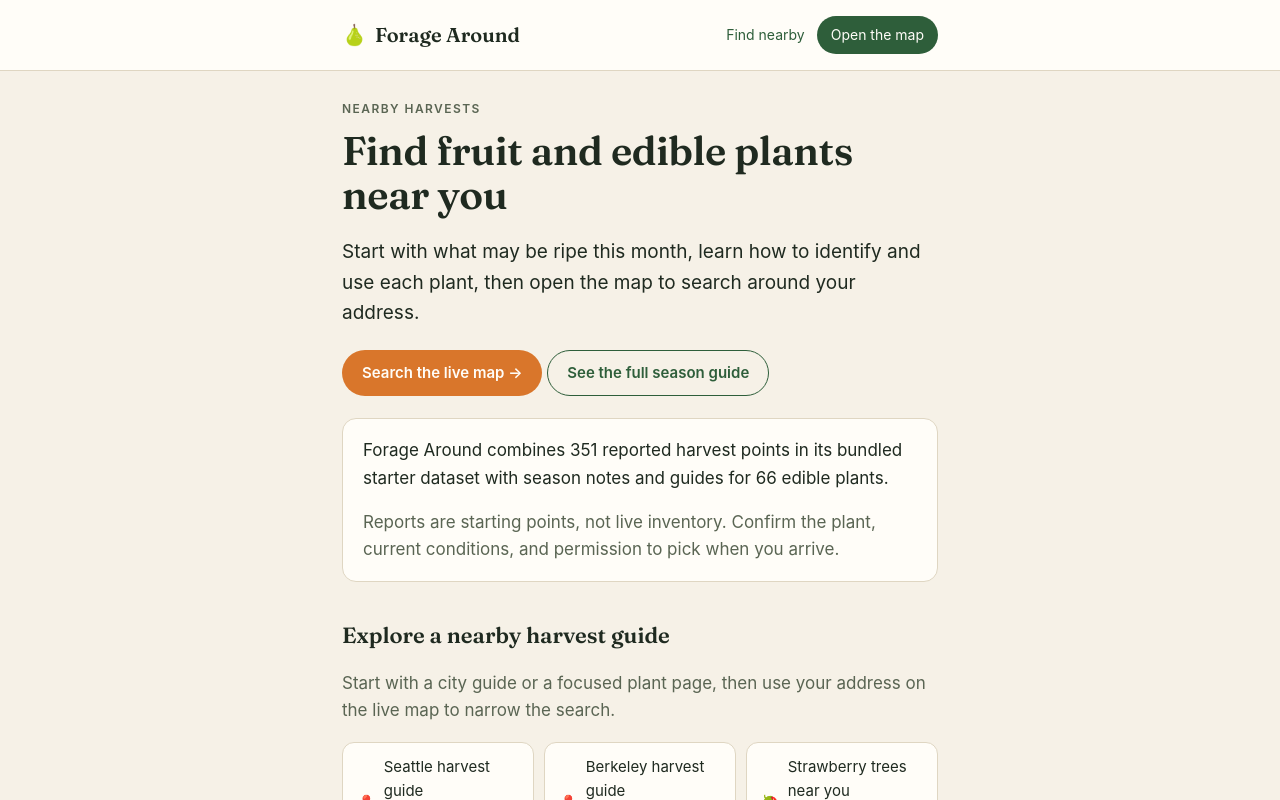
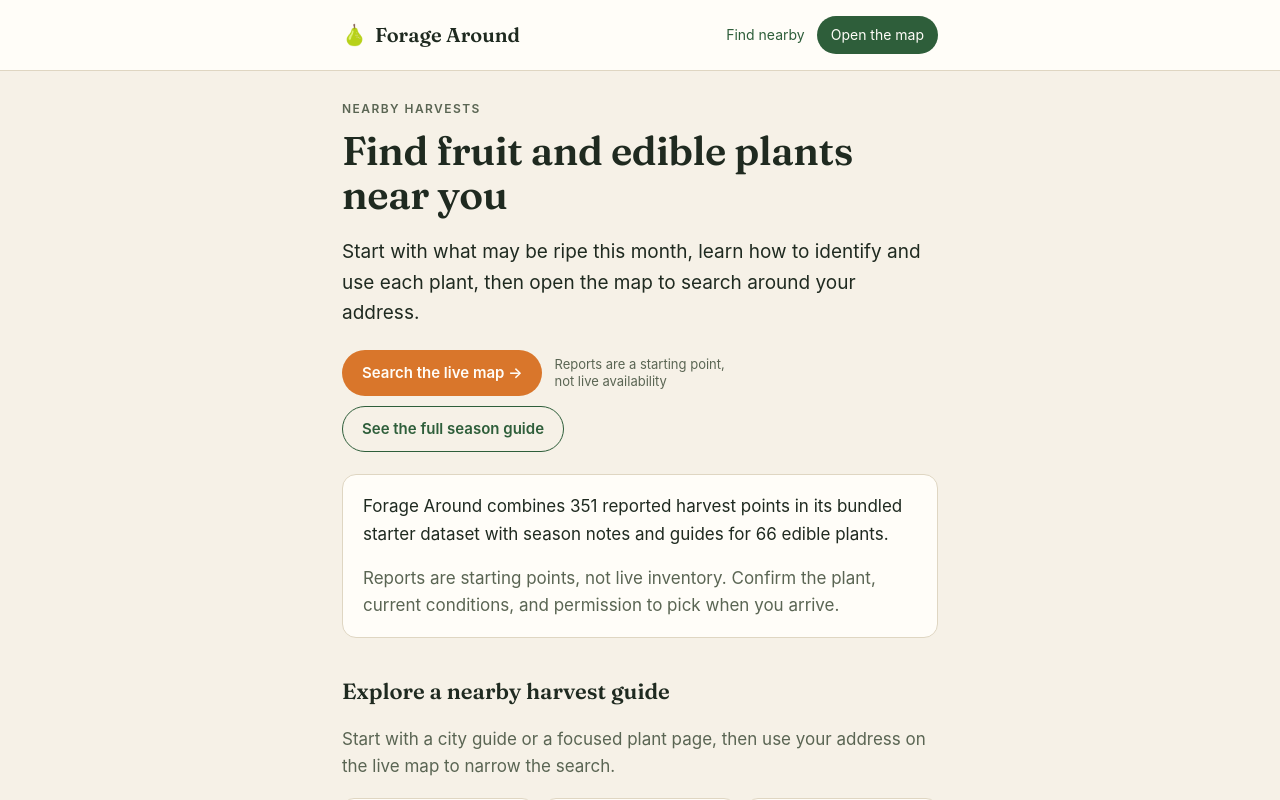
Before and after one commit to sarbak/forage-around, a Next.js app in the folder seo-site/: page /locations in a window 1280 px wide. Shown: the top 800 px of the page. Built offline with nearby package versions, Linux system fonts and the light colour scheme; no server answers.

Commit message:
Clarify nearby report availability
Co-authored-by: tin-computer[bot] <277149838+tin-computer[bot]@users.noreply.github.com>

```diff
--- a/seo-site/app/globals.css
+++ b/seo-site/app/globals.css
@@ -233,6 +233,18 @@ ul.clean li {
   font-size: 15px;
 }
 
+.locations-actions {
+  display: flex;
+  align-items: center;
+  flex-wrap: wrap;
+  gap: 10px 12px;
+  margin: 22px 0;
+}
+.locations-availability-note {
+  max-width: 190px;
+  line-height: 1.35;
+}
+
 .photo {
   width: 100%;
   height: auto;
--- a/seo-site/app/locations/page.tsx
+++ b/seo-site/app/locations/page.tsx
@@ -86,14 +86,17 @@ export default function LocationsPage() {
         each plant, then open the map to search around your address.
       </p>
 
-      <p style={{ margin: "22px 0" }}>
+      <div className="locations-actions">
         <ToAppLink className="btn" href={APP_URL} from="locations">
           Search the live map →
-        </ToAppLink>{" "}
+        </ToAppLink>
+        <small className="locations-availability-note muted">
+          Reports are a starting point, not live availability
+        </small>
         <Link className="btn-outline" href="/seasonal-guide">
           See the full season guide
         </Link>
-      </p>
+      </div>
 
       <div className="card">
         <p style={{ marginTop: 0 }}>
```
